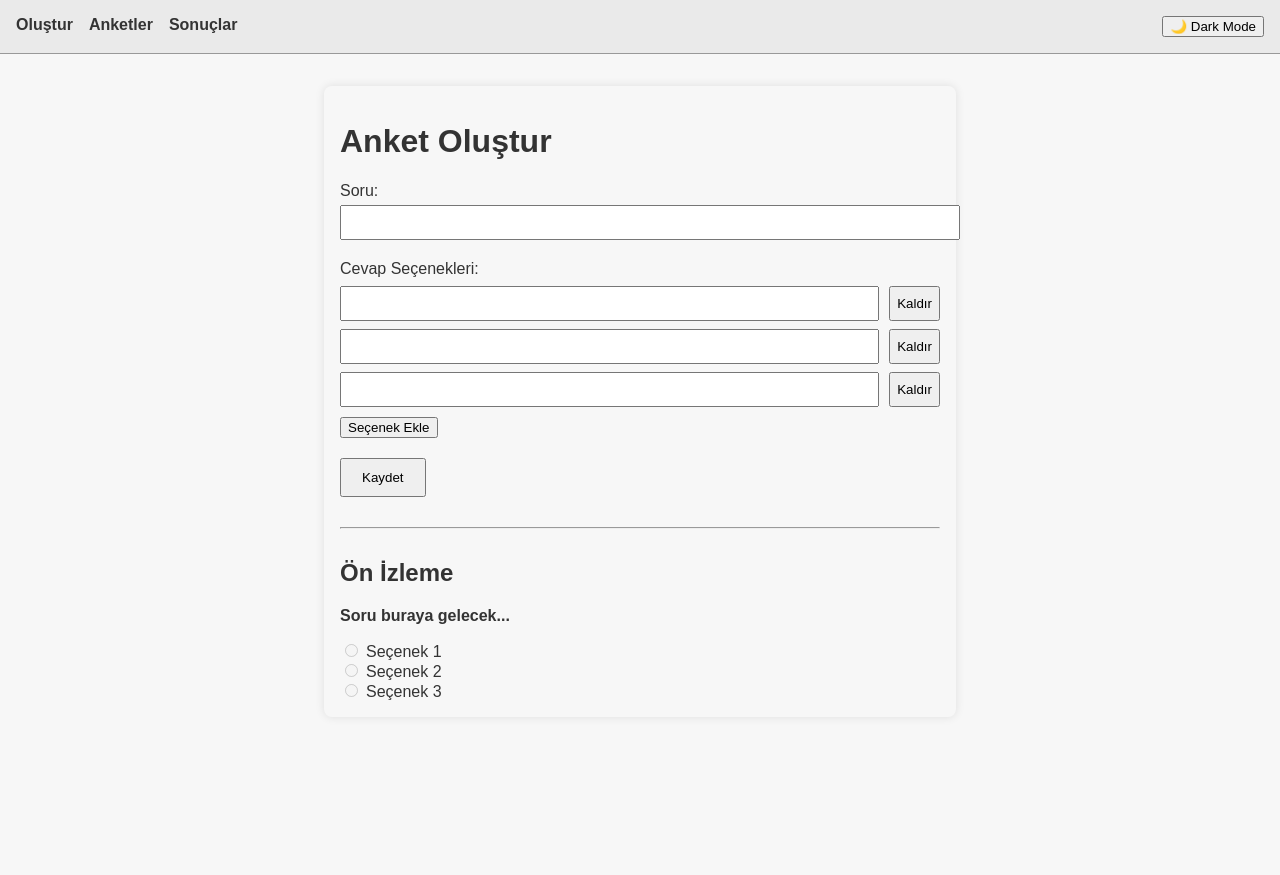
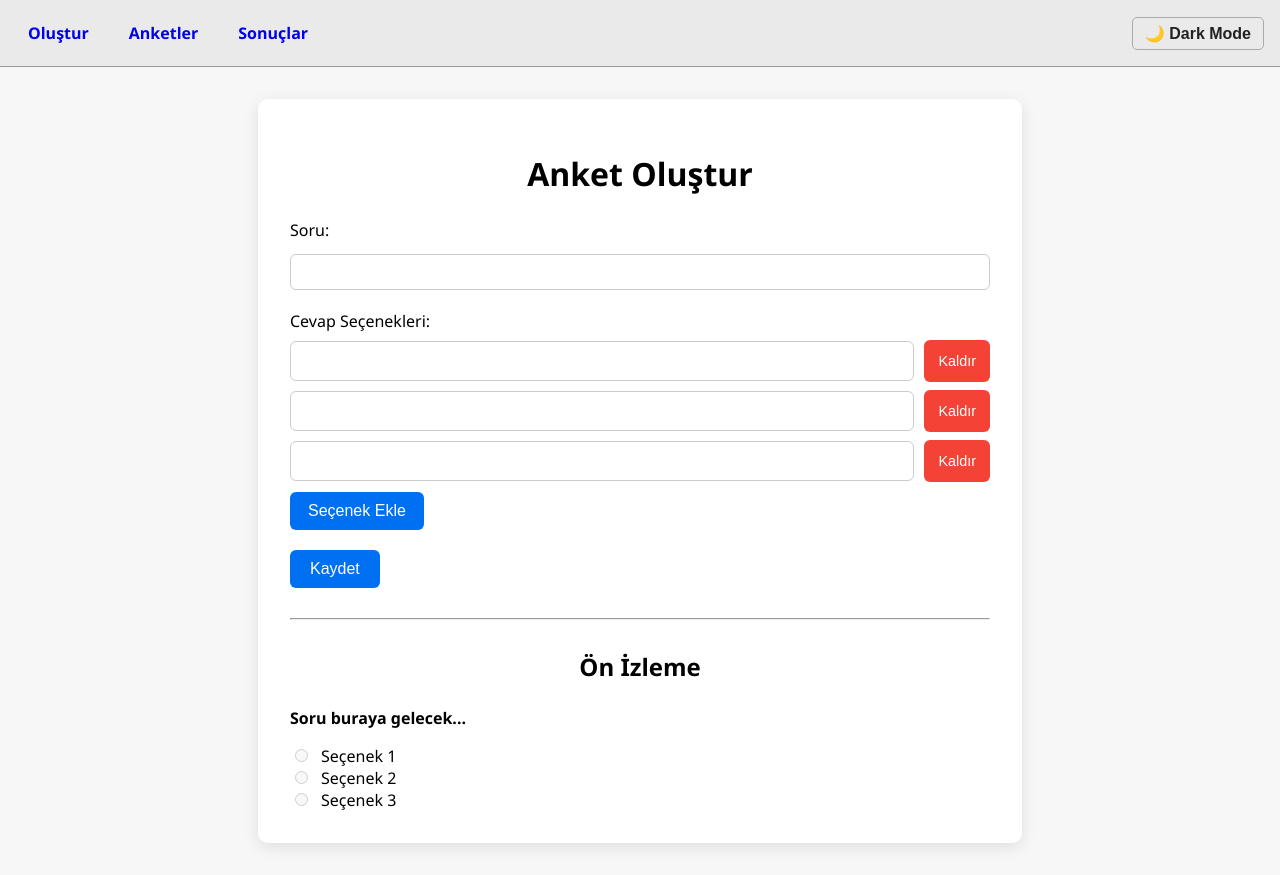
Before and after one commit to yusuftannn/interactive-poll-app, a Next.js app: page / in a window 1280 px wide. Both pictures are taken after a click on the button "Seçenek Ekle". Before the commit the page ends 800 px from the top, so only its background shows below. Built offline with nearby package versions, Linux system fonts and the light colour scheme.

Commit message:
Style: centralize all layout and component styles using CSS classes

```diff
--- a/src/app/page.js
+++ b/src/app/page.js
@@ -1,10 +1,10 @@
-'use client';
-import { useState } from 'react';
+"use client";
+import { useState } from "react";
 
 export default function Home() {
-  const [question, setQuestion] = useState('');
-  const [options, setOptions] = useState(['', '']);
-  const [error, setError] = useState('');
+  const [question, setQuestion] = useState("");
+  const [options, setOptions] = useState(["", ""]);
+  const [error, setError] = useState("");
 
   const handleOptionChange = (index, value) => {
     const updated = [...options];
@@ -13,7 +13,7 @@ export default function Home() {
   };
 
   const handleAddOption = () => {
-    if (options.length < 6) setOptions([...options, '']);
+    if (options.length < 6) setOptions([...options, ""]);
   };
 
   const handleRemoveOption = (index) => {
@@ -24,29 +24,30 @@ export default function Home() {
   };
 
   const validateAndSave = () => {
-    const trimmedOptions = options.map(opt => opt.trim());
-    const hasEmpty = trimmedOptions.some(opt => opt === '');
-    const hasDuplicates = new Set(trimmedOptions).size !== trimmedOptions.length;
+    const trimmedOptions = options.map((opt) => opt.trim());
+    const hasEmpty = trimmedOptions.some((opt) => opt === "");
+    const hasDuplicates =
+      new Set(trimmedOptions).size !== trimmedOptions.length;
 
     if (!question.trim()) {
-      setError('Soru boş bırakılamaz.');
+      setError("Soru boş bırakılamaz.");
     } else if (hasEmpty) {
-      setError('Boş seçenek olamaz.');
+      setError("Boş seçenek olamaz.");
     } else if (hasDuplicates) {
-      setError('Seçenekler benzersiz olmalı.');
+      setError("Seçenekler benzersiz olmalı.");
     } else {
-      setError('');
+      setError("");
       const newPoll = {
         id: Date.now(),
         question: question.trim(),
         options: trimmedOptions,
         createdAt: new Date().toISOString(),
       };
-      const polls = JSON.parse(localStorage.getItem('polls') || '[]');
-      localStorage.setItem('polls', JSON.stringify([...polls, newPoll]));
-      alert('Anket başarıyla kaydedildi.');
-      setQuestion('');
-      setOptions(['', '']);
+      const polls = JSON.parse(localStorage.getItem("polls") || "[]");
+      localStorage.setItem("polls", JSON.stringify([...polls, newPoll]));
+      alert("Anket başarıyla kaydedildi.");
+      setQuestion("");
+      setOptions(["", ""]);
     }
   };
 
@@ -55,50 +56,57 @@ export default function Home() {
       <h1>Anket Oluştur</h1>
       <div>
         <label>Soru:</label>
-        <input
-          type="text"
-          value={question}
-          onChange={e => setQuestion(e.target.value)}
-          style={{ width: '100%', padding: '8px', marginTop: '5px' }}
-        />
+        <div className="option-row">
+          <input
+            type="text"
+            value={question}
+            onChange={(e) => setQuestion(e.target.value)}
+            style={{ width: "100%", padding: "8px", marginTop: "5px" }}
+          />
+        </div>
       </div>
-      <div style={{ marginTop: '20px' }}>
+      <div style={{ marginTop: "20px" }}>
         <label>Cevap Seçenekleri:</label>
         {options.map((opt, i) => (
-          <div key={i} style={{ display: 'flex', marginTop: '8px' }}>
+          <div key={i} className="option-row">
             <input
               type="text"
               value={opt}
-              onChange={e => handleOptionChange(i, e.target.value)}
-              style={{ flex: 1, padding: '8px' }}
+              onChange={(e) => handleOptionChange(i, e.target.value)}
             />
             {options.length > 2 && (
-              <button onClick={() => handleRemoveOption(i)} style={{ marginLeft: '10px' }}>
-                Kaldır
-              </button>
+              <button onClick={() => handleRemoveOption(i)}>Kaldır</button>
             )}
           </div>
         ))}
+
         {options.length < 6 && (
-          <button onClick={handleAddOption} style={{ marginTop: '10px' }}>
+          <button onClick={handleAddOption} style={{ marginTop: "10px" }}>
             Seçenek Ekle
           </button>
         )}
       </div>
-      {error && <p style={{ color: 'red', marginTop: '10px' }}>{error}</p>}
-      <button onClick={validateAndSave} style={{ marginTop: '20px', padding: '10px 20px' }}>
+      {error && <p style={{ color: "red", marginTop: "10px" }}>{error}</p>}
+      <button
+        onClick={validateAndSave}
+        style={{ marginTop: "20px", padding: "10px 20px" }}
+      >
         Kaydet
       </button>
 
-      <hr style={{ margin: '30px 0' }} />
+      <hr style={{ margin: "30px 0" }} />
 
       <h2>Ön İzleme</h2>
       <div>
-        <p><strong>{question || 'Soru buraya gelecek...'}</strong></p>
+        <p>
+          <strong>{question || "Soru buraya gelecek..."}</strong>
+        </p>
         {options.map((opt, i) => (
           <div key={i}>
             <input type="radio" disabled />
-            <label style={{ marginLeft: '5px' }}>{opt || `Seçenek ${i + 1}`}</label>
+            <label style={{ marginLeft: "5px" }}>
+              {opt || `Seçenek ${i + 1}`}
+            </label>
           </div>
         ))}
       </div>
--- a/src/styles/globals.css
+++ b/src/styles/globals.css
@@ -1,6 +1,6 @@
 html.light {
   background-color: #f7f7f7;
-    color: #333;
+  color: #222;
 }
 
 html.dark {
@@ -10,21 +10,132 @@ html.light {
 
 body {
   margin: 0;
-    font-family: sans-serif;
-    transition: background-color 0.3s, color 0.3s;
+  font-family: "Segoe UI", Tahoma, Geneva, Verdana, sans-serif;
+  transition: background-color 0.3s ease, color 0.3s ease;
+  min-height: 100vh;
 }
 
-  .container {
-    max-width: 600px;
-    margin: 2rem auto;
+nav {
+  display: flex;
+  align-items: center;
+  gap: 1rem;
+  justify-content: center;
   padding: 1rem;
-    background-color: inherit;
-    border-radius: 8px;
-    box-shadow: 0 0 10px rgba(0,0,0,0.1);
+  background-color: var(--nav-bg);
+  border-bottom: 1px solid #ccc;
 }
 
 nav a {
   text-decoration: none;
+  font-weight: bold;
+  padding: 6px 12px;
+  border-radius: 5px;
+  transition: background-color 0.2s;
+}
+
+html.light nav a:hover {
+  background-color: #ddd;
+}
+
+html.dark nav a:hover {
+  background-color: #444;
+}
+
+html.dark nav a {
+  color: #fff;
+}
+
+html.dark nav button {
+  color: #fff;
+  border-color: #666;
+}
+
+nav button {
+  margin-left: auto;
+  background: none;
+  border: 1px solid #aaa;
+  padding: 6px 12px;
+  border-radius: 5px;
+  cursor: pointer;
+  font-weight: bold;
   color: inherit;
-    font-weight: bold;
 }
+
+.container {
+  max-width: 700px;
+  margin: 2rem auto;
+  padding: 2rem;
+  background-color: #fff;
+  color: #000;
+  border-radius: 10px;
+  box-shadow: 0 4px 16px rgba(0, 0, 0, 0.1);
+  transition: background-color 0.3s, color 0.3s;
+}
+
+html.dark .container {
+  background-color: #2a2a2a;
+  color: #eee;
+}
+
+h1,
+h2 {
+  text-align: center;
+  margin-bottom: 1.5rem;
+}
+
+input[type="text"] {
+  width: 100%;
+  padding: 10px;
+  font-size: 1rem;
+  border-radius: 6px;
+  border: 1px solid #ccc;
+  margin-top: 5px;
+  margin-bottom: 10px;
+}
+
+button {
+  padding: 10px 18px;
+  font-size: 1rem;
+  border: none;
+  border-radius: 6px;
+  background-color: #0070f3;
+  color: white;
+  cursor: pointer;
+  transition: background-color 0.2s;
+}
+
+button:hover {
+  background-color: #0059c1;
+}
+
+button:disabled {
+  background-color: #aaa;
+  cursor: not-allowed;
+}
+
+input[type="radio"] {
+  margin-right: 8px;
+}
+.option-row {
+  display: flex;
+  align-items: center;
+  gap: 10px;
+  margin-top: 8px;
+}
+
+.option-row input[type="text"] {
+  flex: 1;
+  margin: 0;
+}
+
+.option-row button {
+  height: 42px;
+  padding: 0 14px;
+  background-color: #f44336;
+  border-radius: 6px;
+  color: #fff;
+  border: none;
+  font-size: 0.9rem;
+  cursor: pointer;
+  white-space: nowrap;
+}
```
Also changed, not shown: src/app/list/page.js (+9 -9 lines), src/app/results/page.js (+11 -9 lines), src/components/PollCard.js (+10 -6 lines). Lines whose indentation alone changed are shown as unchanged.
